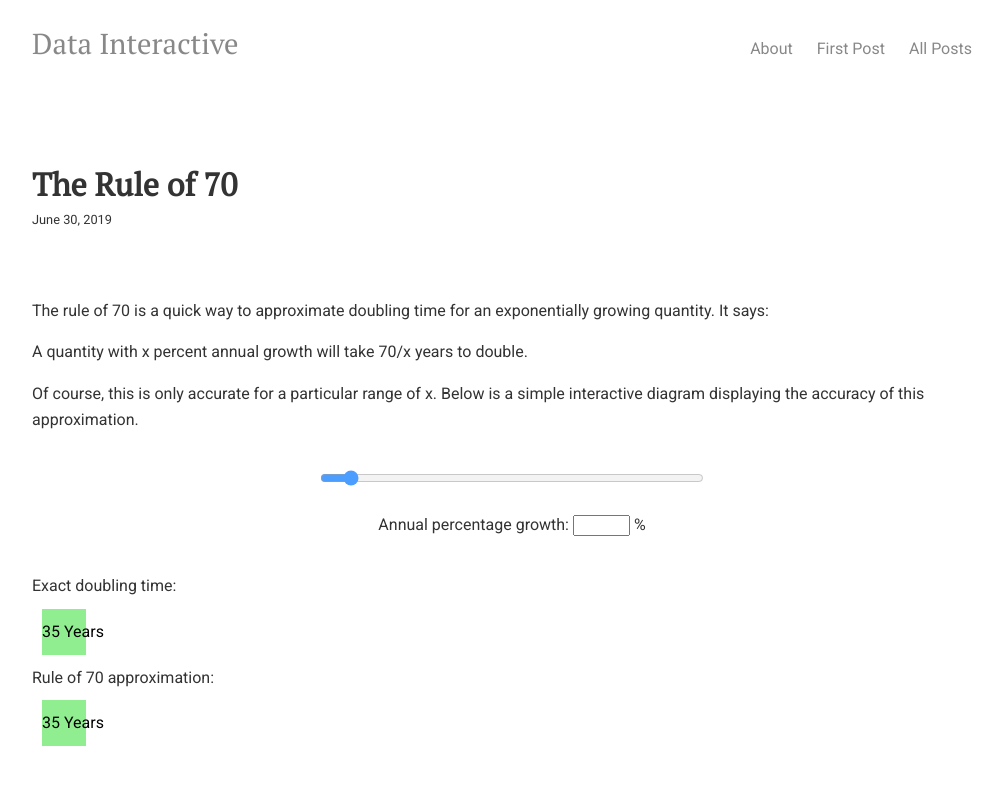
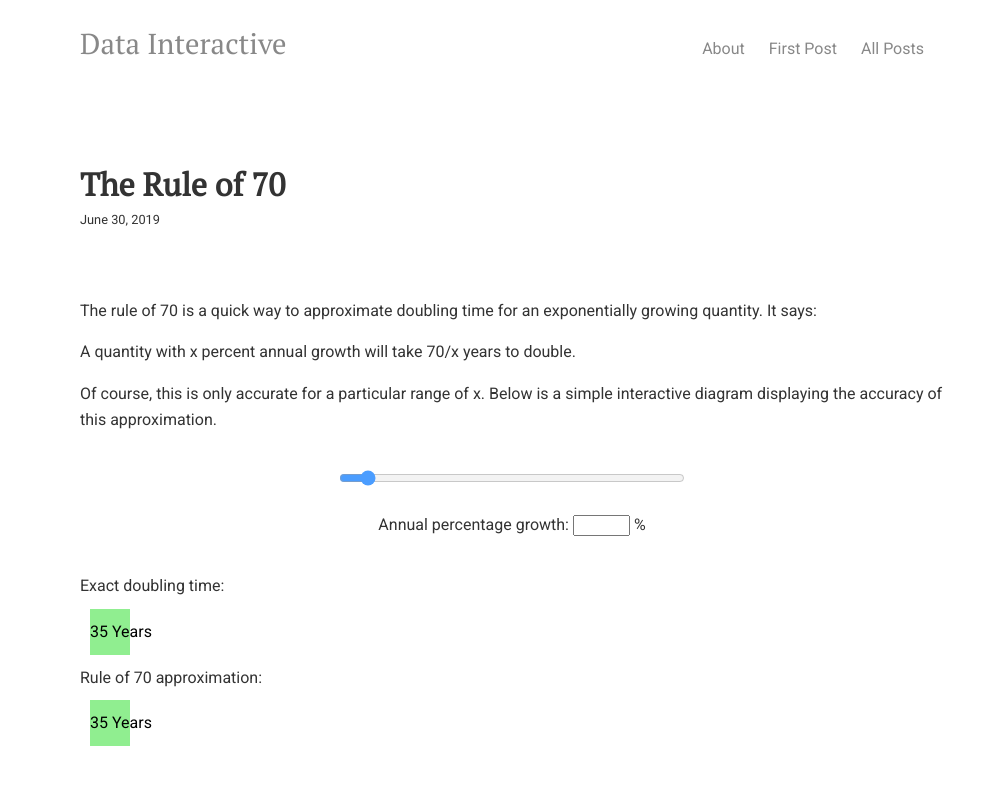
Before and after one commit to datainteractive/datainteractive.github.io, a Jekyll site: the page built from index.html, in a window 1280 px wide. Shown: the top 785 px of the page, without its empty margins (128-1131 px from the left). Built offline with Jekyll 4.4.1, drawn with Linux system fonts in a browser that asks for light colours.

Commit message:
Update main.css

```diff
--- a/css/main.css
+++ b/css/main.css
@@ -52,13 +52,13 @@ a:hover {
 /* Font and style settings ----------------------------------------------------*/
 
 html {
-    max-width: 90%;
+    max-width: 960px;
     margin: auto;
 }
 
 body {
     font-family: 'Roboto', 'Source Sans Pro', 'PT Serif', Sans-Serif;
-    max-width: 960px;
+    max-width: 90%;
     margin: auto;
     line-height: 1.6;
     color: #333;
```
